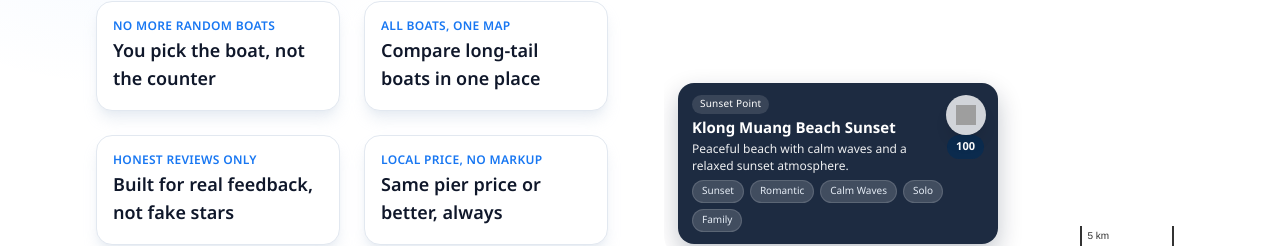
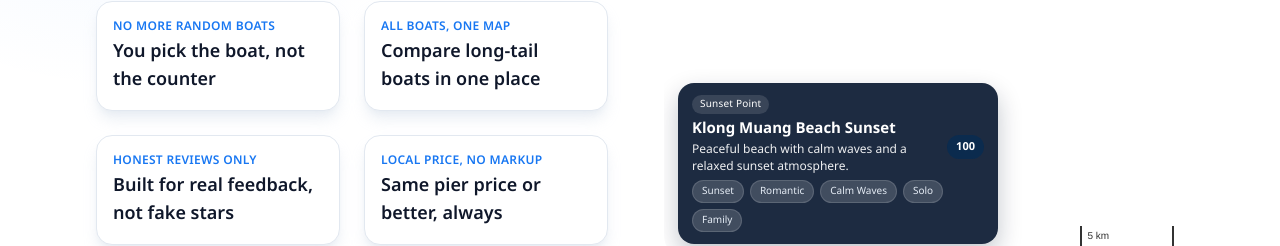
Before and after one commit to Fuadee/reallocalforglobal, a React (Vite) app: page / in a window 1280 px wide. Shown: the part 583-829 px from the top of the page. Built offline with nearby package versions, Linux system fonts and the light colour scheme; no server answers; grey boxes are pictures that could not be loaded.

Commit message:
update build

```diff
--- a/src/components/Map.jsx
+++ b/src/components/Map.jsx
@@ -286,10 +286,10 @@ function Map() {
 
 
 
-  const googleMapsUrl =
-    activePlace && activePlace.coordinates
-      ? `https://www.google.com/maps/search/?api=1&query=${activePlace.coordinates[0]},${activePlace.coordinates[1]}`
-      : '#';
+  // const googleMapsUrl =
+  //   activePlace && activePlace.coordinates
+  //     ? `https://www.google.com/maps/search/?api=1&query=${activePlace.coordinates[0]},${activePlace.coordinates[1]}`
+  //     : '#';
 
   return (
     <section className="map-section">
@@ -328,7 +328,7 @@ function Map() {
 
         {activePlace && (
           <div className="krabi-info-card">
-            <a
+            {/* <a
               href={googleMapsUrl}
               target="_blank"
               rel="noopener noreferrer"
@@ -340,7 +340,7 @@ function Map() {
                 alt="Open in Google Maps"
                 className="h-5 w-5"
               />
-            </a>
+            </a> */}
             <div className="krabi-info-card__header">
               <span className="krabi-info-tag">{activePlace.highlightTag}</span>
               {activePlace.recommended && <span className="krabi-recommend-pill">JoinJoy Recommend</span>}
```
